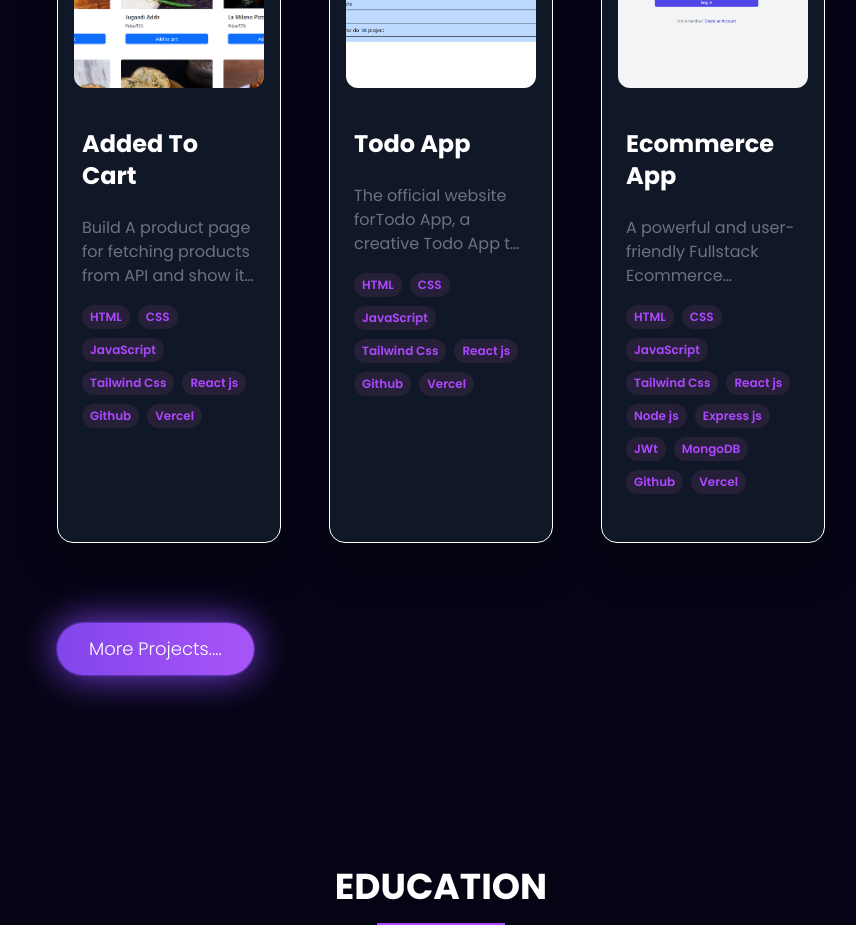
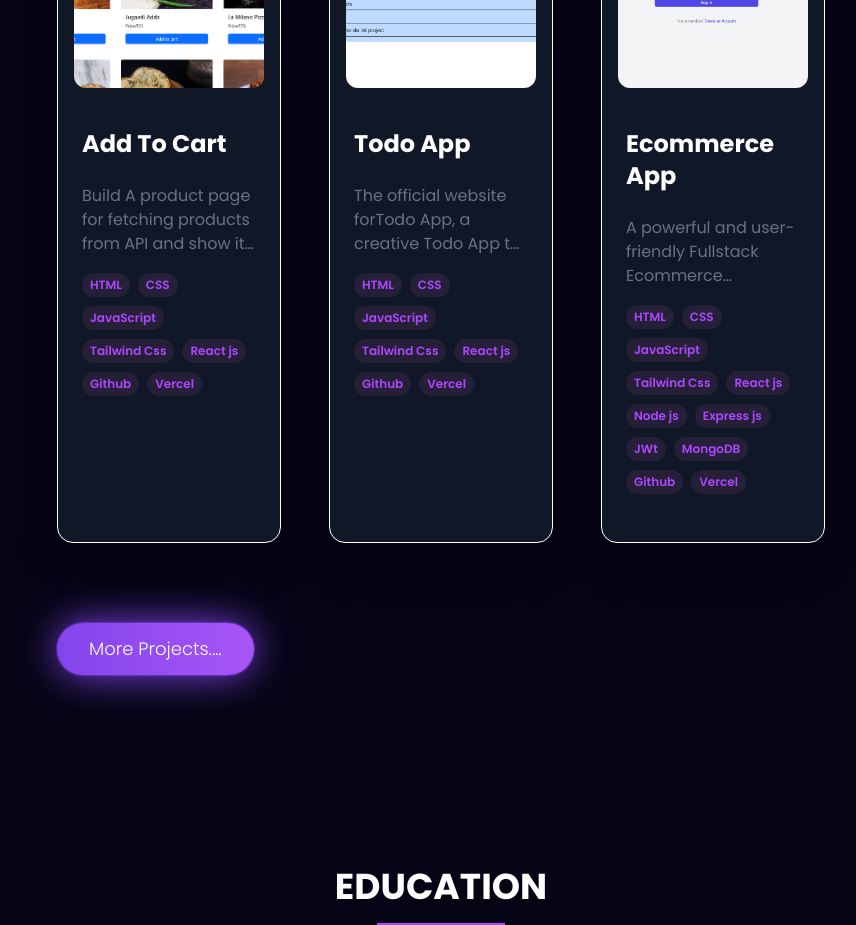
Before and after one commit to Ruturaj02/Portfolio, a React (Vite) app: page / in a window 1280 px wide. Shown: the part 4080-5005 px from the top of the page, without its empty margins (199-1055 px from the left). Built offline with nearby package versions, Linux system fonts and the light colour scheme.

Commit message:
some small changes..

```diff
--- a/src/constants.js
+++ b/src/constants.js
@@ -183,7 +183,7 @@ export const projects = [
   },
   {
     id: 2,
-    title: "Added To Cart",
+    title: "Add To Cart",
     description:
       "Build A product page for fetching products from API and show it on product page , product added to cart and remove it functionality attached to it  .Technology used for creating this project is Html ,  Css , javascript , tailwind css , react js .",
     image: addToCart,
```
